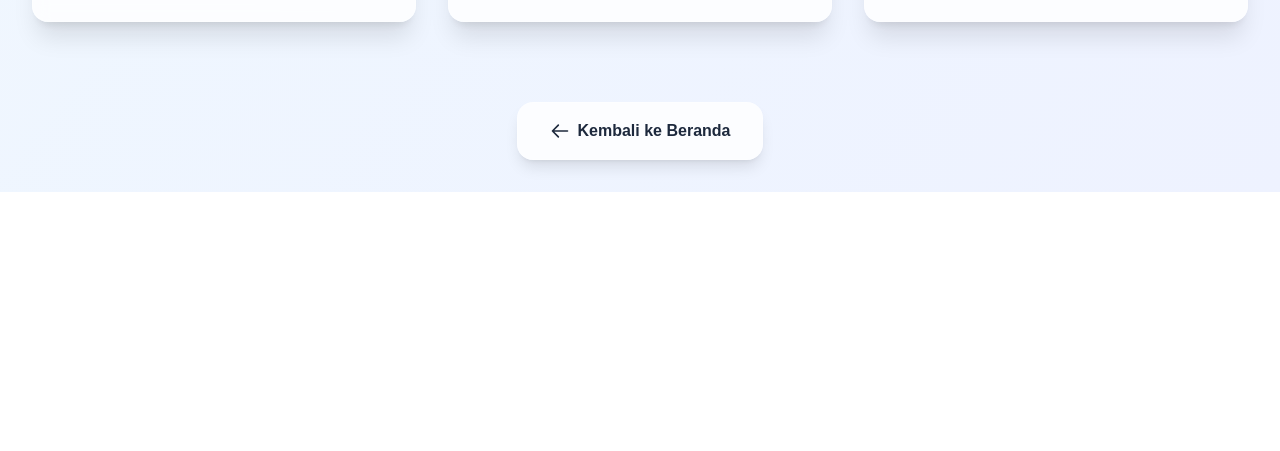
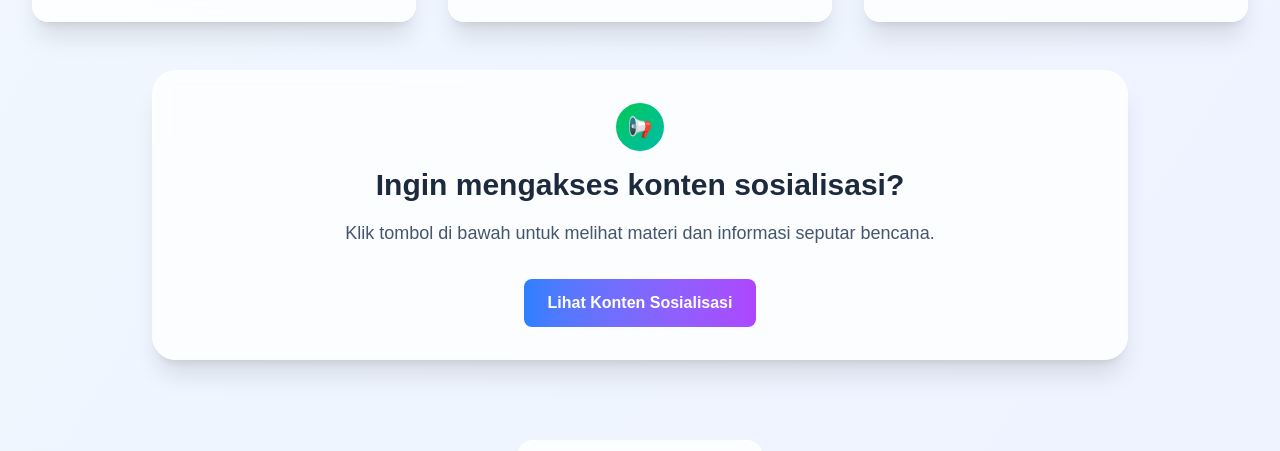
Before and after one commit to Nailfaaz/kesiapsiagaanbencanapangalengan, a Next.js app: page /bencana-umum in a window 1280 px wide. Shown: the part 1450-1901 px from the top of the page. Before the commit the page ends 1642 px from the top, so only its background shows below. Built offline with nearby package versions, Linux system fonts and the light colour scheme.

Commit message:
feat: CTA ke ppt jack

```diff
--- a/pages/bencana-umum.js
+++ b/pages/bencana-umum.js
@@ -363,6 +363,31 @@ export default function BencanaUmumPage() {
           </div>
         )}
 
+        <section className="w-full max-w-5xl mx-auto px-4 sm:px-6 pb-12">
+          <div className="bg-white/80 backdrop-blur-sm rounded-3xl shadow-xl border border-white/20 p-6 sm:p-8 text-center">
+            <div className="flex flex-col items-center justify-center space-y-4">
+              <div className="w-12 h-12 bg-gradient-to-br from-green-500 to-teal-500 rounded-full flex items-center justify-center">
+                <span className="text-white text-xl">📢</span>
+              </div>
+              <h2 className="text-2xl sm:text-3xl font-bold text-slate-800">
+                Ingin mengakses konten sosialisasi?
+              </h2>
+              <p className="text-slate-600 text-base sm:text-lg">
+                Klik tombol di bawah untuk melihat materi dan informasi seputar
+                bencana.
+              </p>
+              <button
+                onClick={() => {
+                  /* ganti dengan aksi navigasi/link Anda */
+                }}
+                className="mt-4 px-6 py-3 bg-gradient-to-r from-blue-500 to-purple-500 text-white font-semibold rounded-lg hover:from-blue-600 hover:to-purple-600 transition-all duration-300 transform hover:scale-105"
+              >
+                Lihat Konten Sosialisasi
+              </button>
+            </div>
+          </div>
+        </section>
+
         {/* Back to Home */}
         <section className="max-w-7xl mx-auto px-8 py-8 text-center">
           <Link
```
